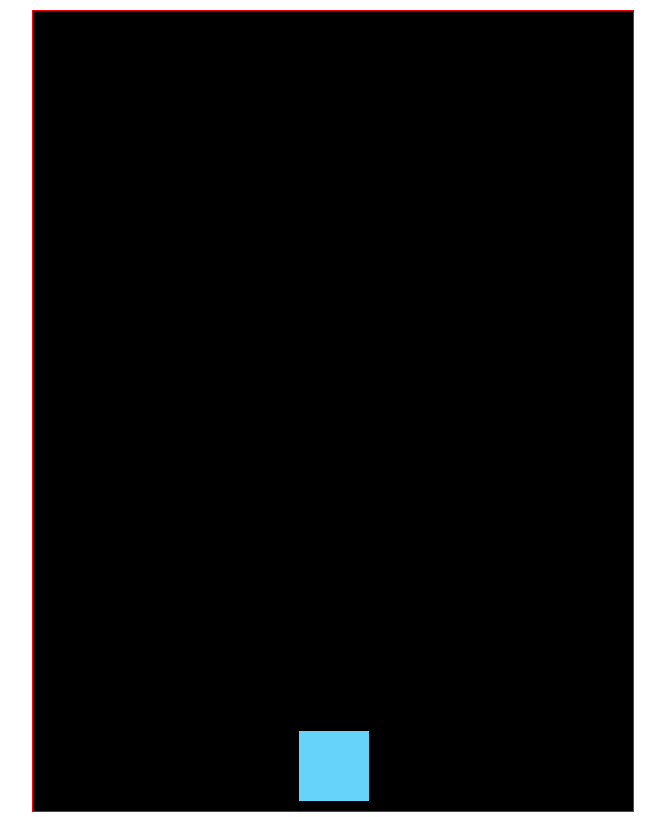
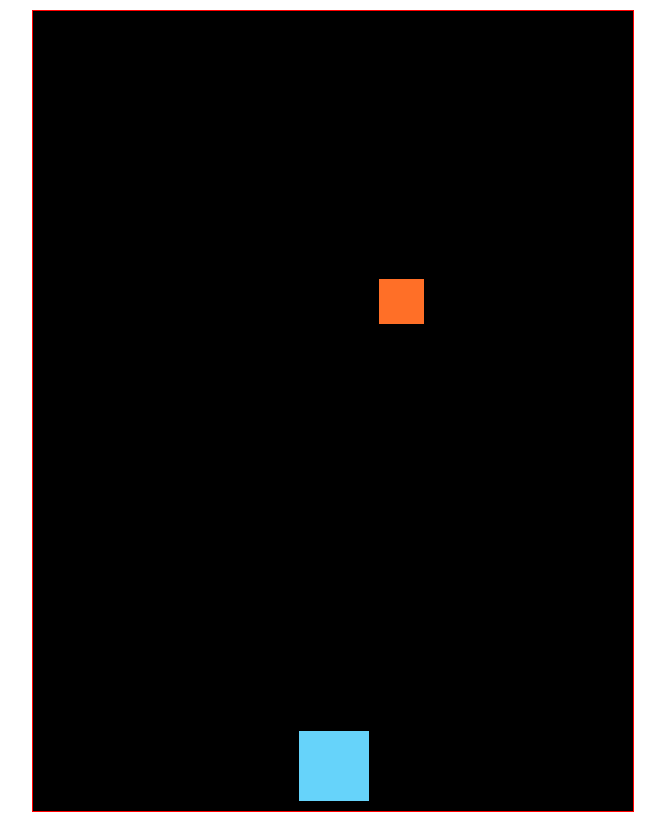
Before and after one commit to erikgaliana/space-invaders, a plain HTML site: page index.html in a window 1280 px wide. Both pictures are taken after a click on the button "Start Game". Shown: the whole page, without its empty margins (307-972 px from the left). Drawn offline with Linux system fonts and the light colour scheme.

Commit message:
enemy descending

```diff
--- a/index.html
+++ b/index.html
@@ -11,5 +11,6 @@
   <script src="./src/main.js"></script>
   <script src="./src/Game.js"></script>
   <script src="./src/Player.js"></script>
+  <script src="./src/Enemy.js"></script>
 </body>
 </html>
--- /dev/null
+++ b/src/Enemy.js
@@ -0,0 +1,38 @@
+'use strict';
+
+function Enemy(canvas,y, speed) {
+  this.canvas = canvas;
+  this.ctx = canvas.getContext('2d');
+  this.size = 45;
+  this.x = (canvas.width/2) + this.size;
+  this.y = y;
+  this.speed = speed;
+}
+
+
+// draw()
+
+Enemy.prototype.draw = function() {
+
+    this.ctx.fillStyle = '#FF6F27';
+    // fillRect(x, y, width, height)
+    this.ctx.fillRect(
+      this.x,
+      this.y,
+      this.size,
+      this.size,
+    );
+  };
+
+// updatePosition()
+
+Enemy.prototype.updatePosition = function() {
+    this.y = this.y + this.speed;
+  };
+
+// isInsideScreen()
+
+Enemy.prototype.isInsideScreen = function() {
+    // if x plus half of its size is smaller then 0 return
+    return this.y + this.size / 2 > 0;
+  };
--- a/src/Game.js
+++ b/src/Game.js
@@ -1,7 +1,8 @@
 function Game() {
   this.canvas = null;
   this.ctx = null;
-  this.enemies = [];
+  this.alien1 = null;
+  //this.enemies = [];
   this.player = null;
   this.gameIsOver = false;
   this.gameScreen = null;
@@ -24,6 +25,9 @@ Game.prototype.start = function() {
 
   // Create new player
   this.player = new Player(this.canvas,3);
+  // create new enemy
+  this.alien1 = new Enemy(this.canvas, 100, 1);
+
 
   // Add event listener for keydown movements
   this.handleKeyDown = function(event) {
@@ -64,6 +68,7 @@ Game.prototype.startLoop = function() {
     // 3. Check if player is going off the screen
          this.player.handleScreenCollision();
     // 4. Move existing enemies
+          this.alien1.updatePosition();
 
     // 5. Check if any enemy is going of the screen
 
@@ -75,6 +80,7 @@ Game.prototype.startLoop = function() {
     // Draw the player
     this.player.draw();
     // Draw the enemies
+    this.alien1.draw();
 
 // 4. TERMINATE LOOP IF GAME IS OVER
 
```
